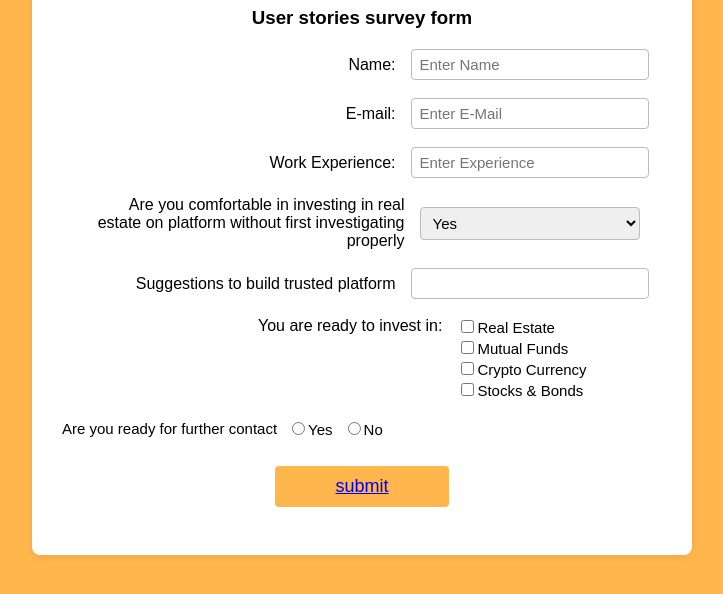
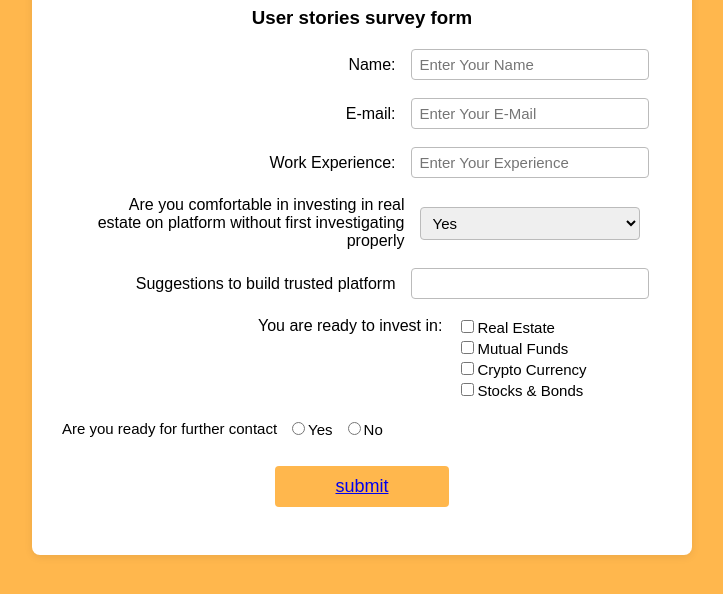
Before and after one commit to PrincePrajapatiXi/Survey, a plain HTML site: page Index.html in a window 1280 px wide. Shown: the part 110-704 px from the top of the page, without its empty margins (278-1001 px from the left). Drawn offline with Linux system fonts and the light colour scheme.

Commit message:
Update Index.html

```diff
--- a/Index.html
+++ b/Index.html
@@ -14,15 +14,15 @@
     <form>
       <div class="form-group">
         <label for="name">Name:</label>
-        <input type="text" id="name" placeholder="Enter Name" required>
+        <input type="text" id="name" placeholder="Enter Your Name" required>
       </div>
       <div class="form-group">
         <label for="email">E-mail:</label>
-        <input type="email" id="email" placeholder="Enter E-Mail" required>
+        <input type="email" id="email" placeholder="Enter Your E-Mail" required>
       </div>
       <div class="form-group">
         <label for="work">Work Experience:</label>
-        <input type="number" id="work" placeholder="Enter Experience">
+        <input type="number" id="work" placeholder="Enter Your Experience">
       </div>
       <div class="form-group">
         <label for="comfortable" class="long-label">
```
